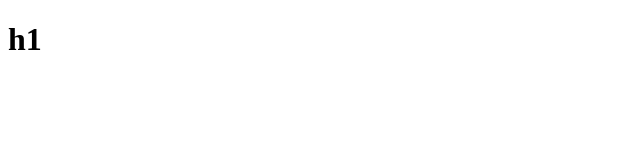
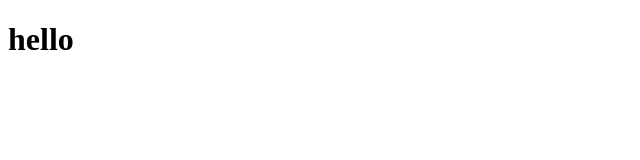
Before and after one commit to Edwdin1/new-repository, a plain HTML site: page index.html in a window 1280 px wide. Shown: the full height of the page, 0-640 px from the left. Drawn offline with Linux system fonts and the light colour scheme.

Commit message:
Hello World

```diff
--- a/index.html
+++ b/index.html
@@ -6,6 +6,6 @@
     <title>Document</title>
   </head>
   <body>
-    <h1>h1</h1>
+    <h1>hello</h1>
   </body>
 </html>
```
